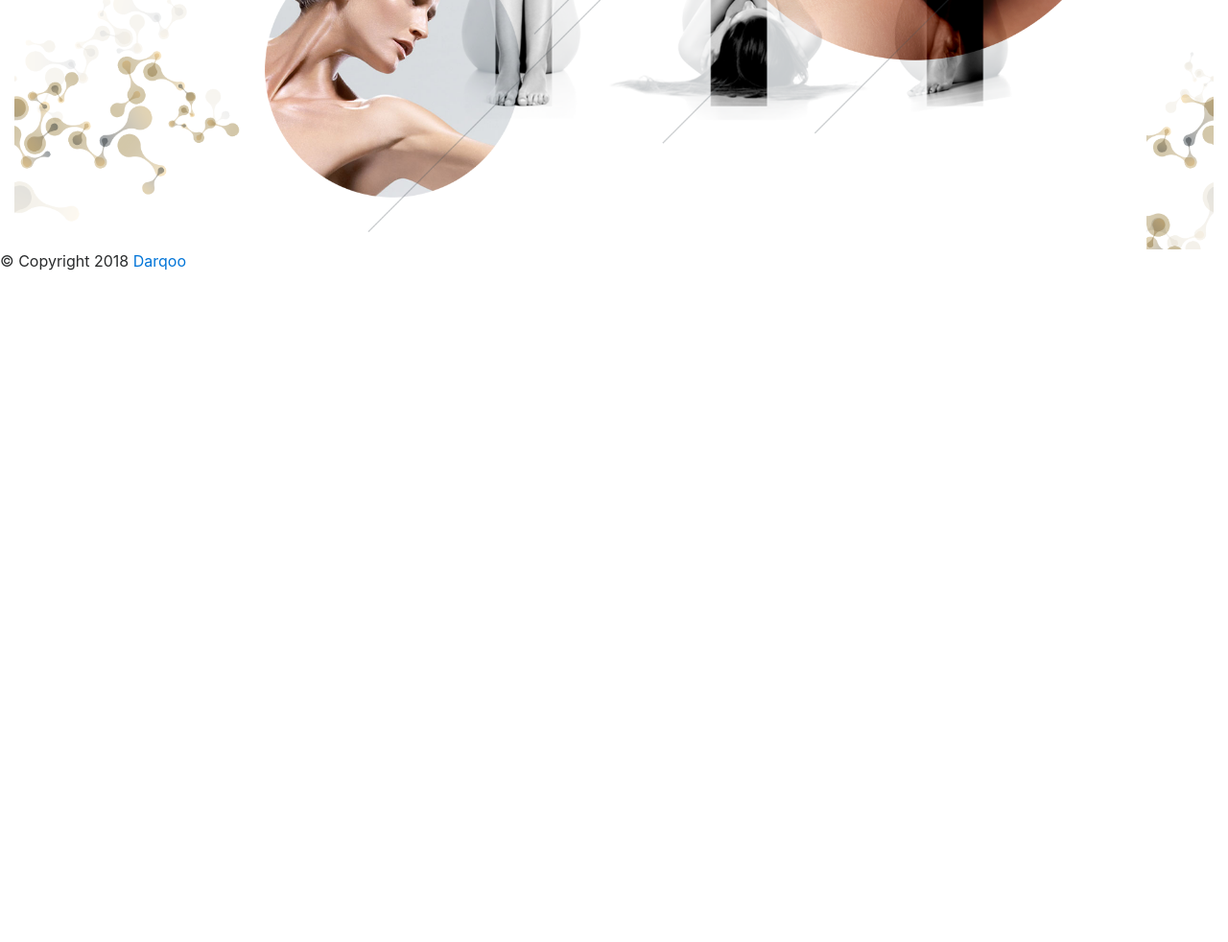
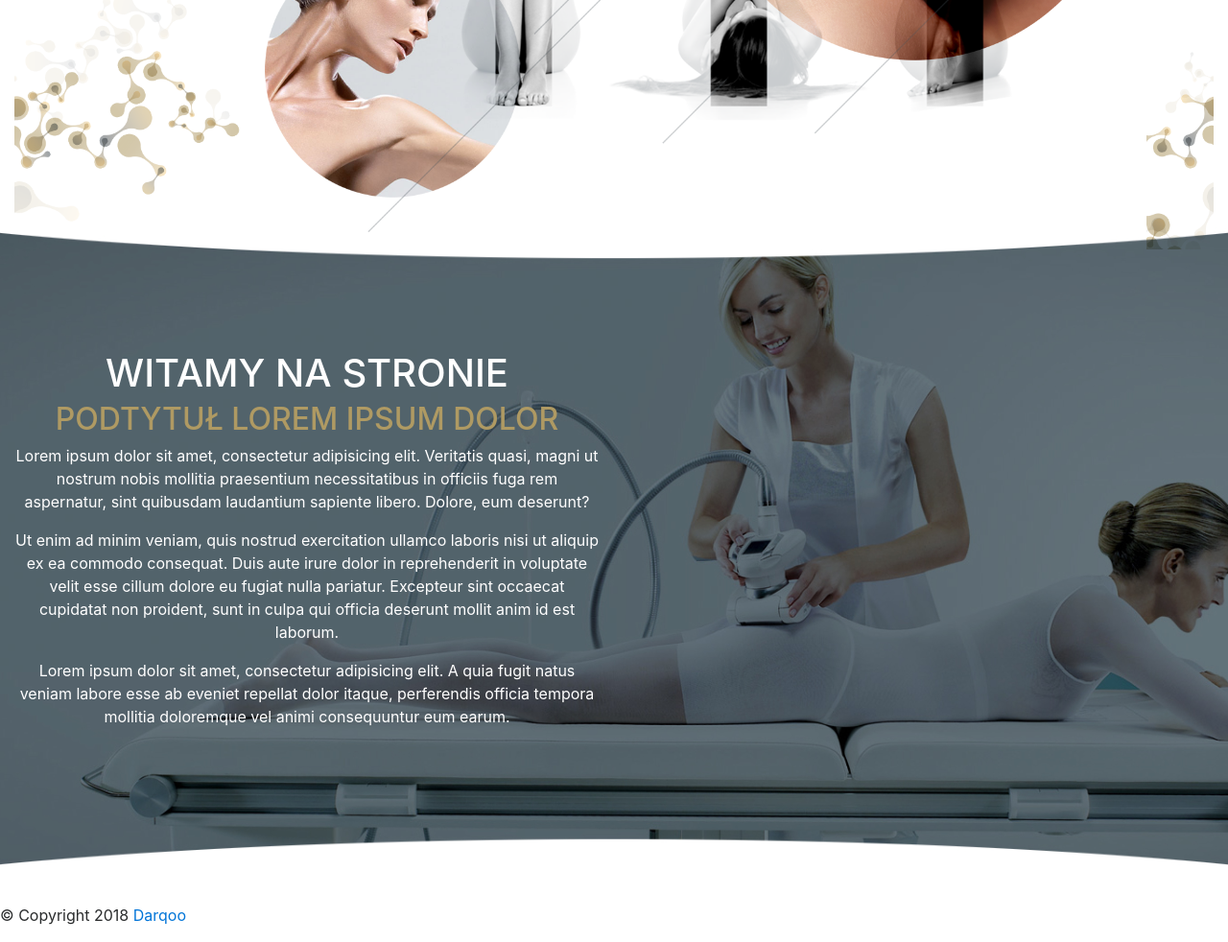
Before and after one commit to darqoo/recruitment, a plain HTML site: page index.html in a window 1280 px wide. Shown: the part 643-1625 px from the top of the page at 96% size. Before the commit the page ends 943 px from the top, so only its background shows below. Drawn offline with nearby package versions, Linux system fonts and the light colour scheme.

Commit message:
added welcome section

```diff
--- a/index.html
+++ b/index.html
@@ -13,6 +13,7 @@
   <link rel="stylesheet" href="./style/main.css" />
   <link rel="stylesheet" href="./style/navbar.css" />
   <link rel="stylesheet" href="./style/carousel.css" />
+  <link rel="stylesheet" href="./style/welcome.css" />
 </head>
 
 <body id="page_top">
@@ -78,6 +79,20 @@
     </div>
   </div>
 
+  <div class="container-fluid welcome_bg">
+    <div class="row">
+      <div class="col-xs-12 col-sm-12 col-md-12 col-lg-8 col-xl-6">
+        <h1>WITAMY NA STRONIE</h1>
+        <h2>PODTYTUŁ LOREM IPSUM DOLOR</h2>
+        <p>Lorem ipsum dolor sit amet, consectetur adipisicing elit. Veritatis quasi, magni ut nostrum nobis mollitia praesentium necessitatibus in officiis fuga rem aspernatur, sint quibusdam laudantium sapiente libero. Dolore, eum deserunt?</p>
+        <p>Ut enim ad minim veniam, quis nostrud exercitation ullamco laboris nisi ut aliquip ex ea commodo consequat. Duis aute
+          irure dolor in reprehenderit in voluptate velit esse cillum dolore eu fugiat nulla pariatur. Excepteur sint occaecat cupidatat non proident, sunt in culpa qui officia deserunt mollit anim id est laborum.</p>
+        <p>Lorem ipsum dolor sit amet, consectetur adipisicing elit. A quia fugit natus veniam labore esse ab eveniet repellat dolor itaque, perferendis officia tempora mollitia doloremque vel animi consequuntur eum earum.</p>
+      </div>
+      <div class="col-xs-12 col-sm-12 col-md-12 col-lg-4 col-xl-6"></div>
+    </div>
+  </div>
+
 
 
   <div id="footer" class="container-fluid contact">
--- /dev/null
+++ b/style/welcome.css
@@ -0,0 +1,51 @@
+.welcome_bg {
+  background-image: url(./../images/welcome_bg1.jpg);
+  background-size: cover;
+  background-repeat: no-repeat;
+  background-position: center center;
+  height: auto;
+  margin-top: 75px;
+  display: flex;
+  align-items: center;
+  justify-content: center;
+  text-align: center;
+  z-index: 99
+}
+
+.welcome_bg h1, .welcome_bg p {
+  color: #ffffff;
+}
+
+.welcome_bg h2 {
+  color: #af9a63;
+}
+
+@media (min-width: 576px) {
+  .welcome_bg {
+    background-image: url(./../images/welcome_bg.png);
+    background-size: cover;
+    background-repeat: no-repeat;
+    background-position: center center;
+    height: 105vw;
+    max-height: 760px;
+    margin-top: 24px;
+    display: flex;
+    align-items: center;
+    justify-content: center;
+  }
+}
+
+@media (min-width: 768px) {
+  .welcome_bg {
+    margin-top: -60px;
+        height: 70vw;
+  }
+}
+
+@media (min-width: 992px) {
+  .welcome_bg {
+    height: 58vw;
+    max-height: 770px;
+    margin-top: -60px;
+  }
+}
```
Also changed, not shown: images/news_bg.png (added), images/news_img.png (added), images/next.png (added), images/prev.png (added), images/welcome_bg.png (added), images/welcome_bg1.jpg (added), 1 other file.
